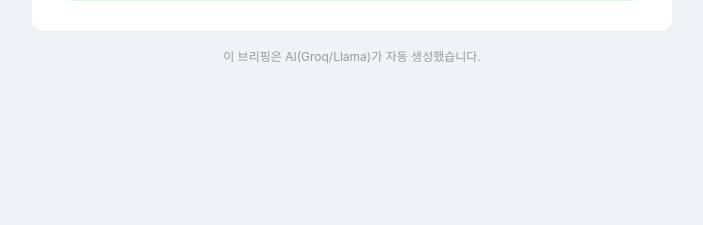
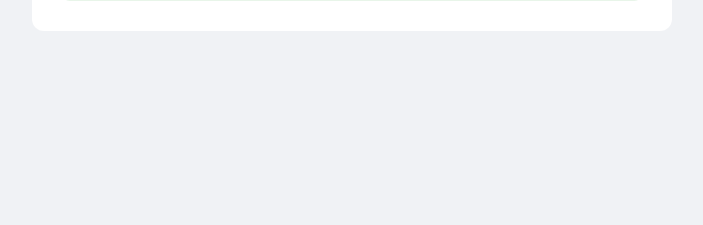
Before and after one commit to ohkyuetaek/ai-trend-reporter, a Python web app: template templates/briefing.html in a window 1280 px wide. Shown: the part 297-522 px from the top of the page, without its empty margins (288-991 px from the left). Run offline with Jinja, Linux system fonts and the light colour scheme; the template is opened without the code that fills it, so the values that code supplies are empty.

Commit message:
chore: remove ai disclosure footer

```diff
--- a/templates/briefing.html
+++ b/templates/briefing.html
@@ -32,10 +32,6 @@
             </div>
         </div>
 
-        <!-- Footer -->
-        <div style="text-align:center;padding:16px;color:#999;font-size:12px;">
-            이 브리핑은 AI(Groq/Llama)가 자동 생성했습니다.
-        </div>
     </div>
 </body>
 </html>
```
